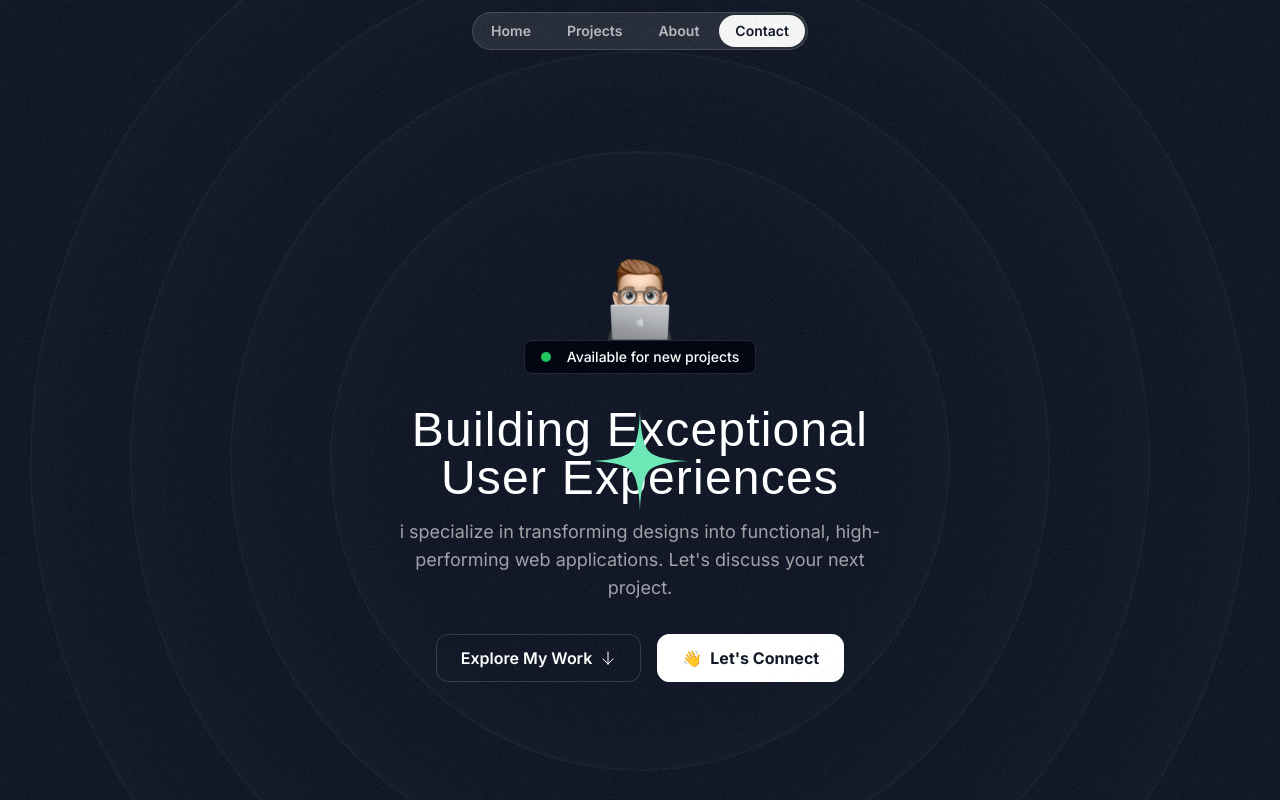
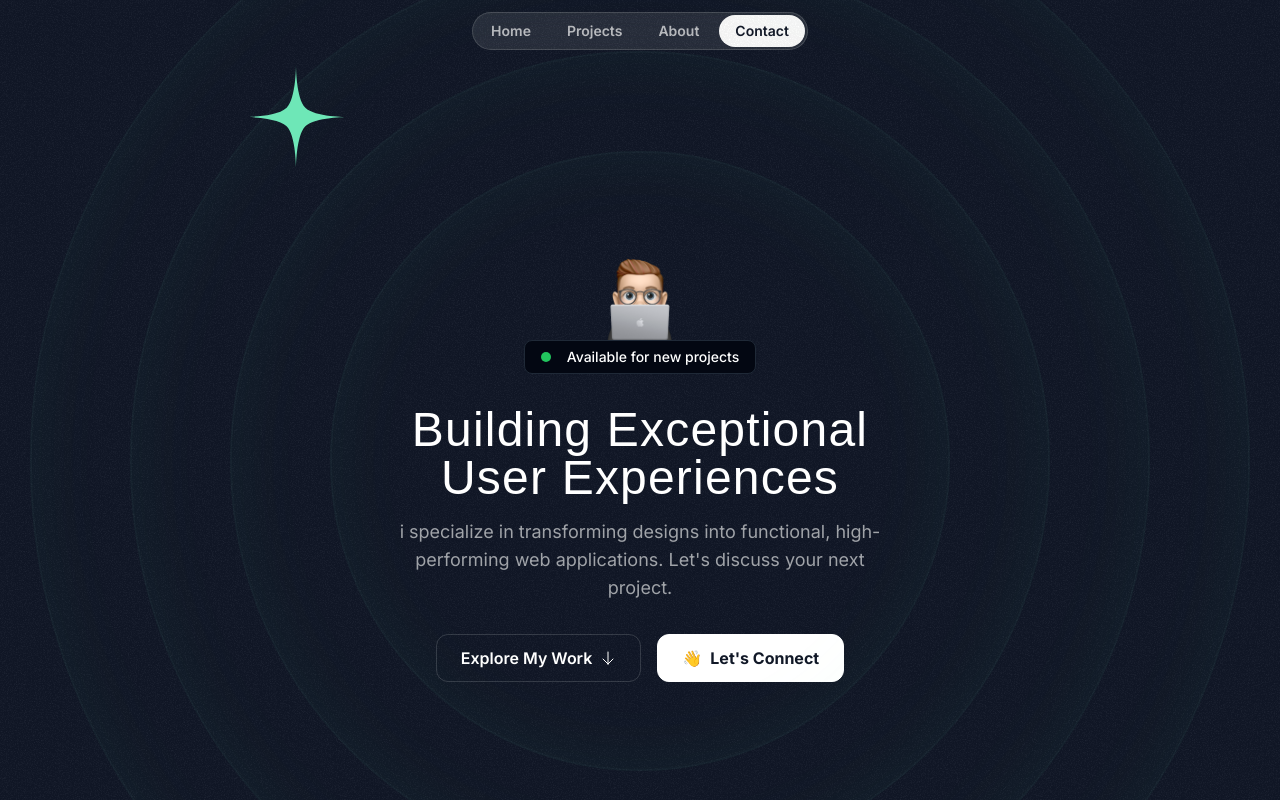
Before and after one commit to MorhafGhziel/frontend-tribe-portofolio, a Next.js app: page / in a window 1280 px wide. Shown: the top 800 px of the page. Built offline with nearby package versions, Linux system fonts and the light colour scheme; a web font is replaced by a local one.

Commit message:
created a componenet for the star and imported it in the hero section

```diff
--- /dev/null
+++ b/src/components/HeroOrbit.tsx
@@ -0,0 +1,19 @@
+import React, { PropsWithChildren } from "react";
+
+const HeroOrbit = ({ children, size }: PropsWithChildren<{ size: number }>) => {
+  return (
+    <div className="absolute top-1/2 left-1/2 -translate-x-1/2 -translate-y-1/2">
+      <div
+        className=""
+        style={{
+          height: `${size}px`,
+          width: `${size}px`,
+        }}
+      >
+        <div className=" inline-flex ">{children}</div>
+      </div>
+    </div>
+  );
+};
+
+export default HeroOrbit;
--- a/src/sections/Hero.tsx
+++ b/src/sections/Hero.tsx
@@ -3,6 +3,7 @@ import Image from "next/image";
 import ArrowDown from "@/assets/icons/arrow-down.svg";
 import grainImage from "@/assets/images/grain.jpg";
 import StarIcon from "@/assets/icons/star.svg";
+import HeroOrbit from "@/components/HeroOrbit";
 
 export const HeroSection = () => {
   return (
@@ -17,9 +18,9 @@ export const HeroSection = () => {
       <div className="size-[820px] hero-ring"></div>
       <div className="size-[1020px] hero-ring"></div>
       <div className="size-[1220px] hero-ring"></div>
-      <div className="absolute top-1/2 left-1/2 -translate-x-1/2 -translate-y-1/2">
+      <HeroOrbit size={800}>
         <StarIcon className="size-28 text-emerald-300" />
-      </div>
+      </HeroOrbit>
       <div className="container">
         <div className="flex items-center flex-col">
           <Image
```
